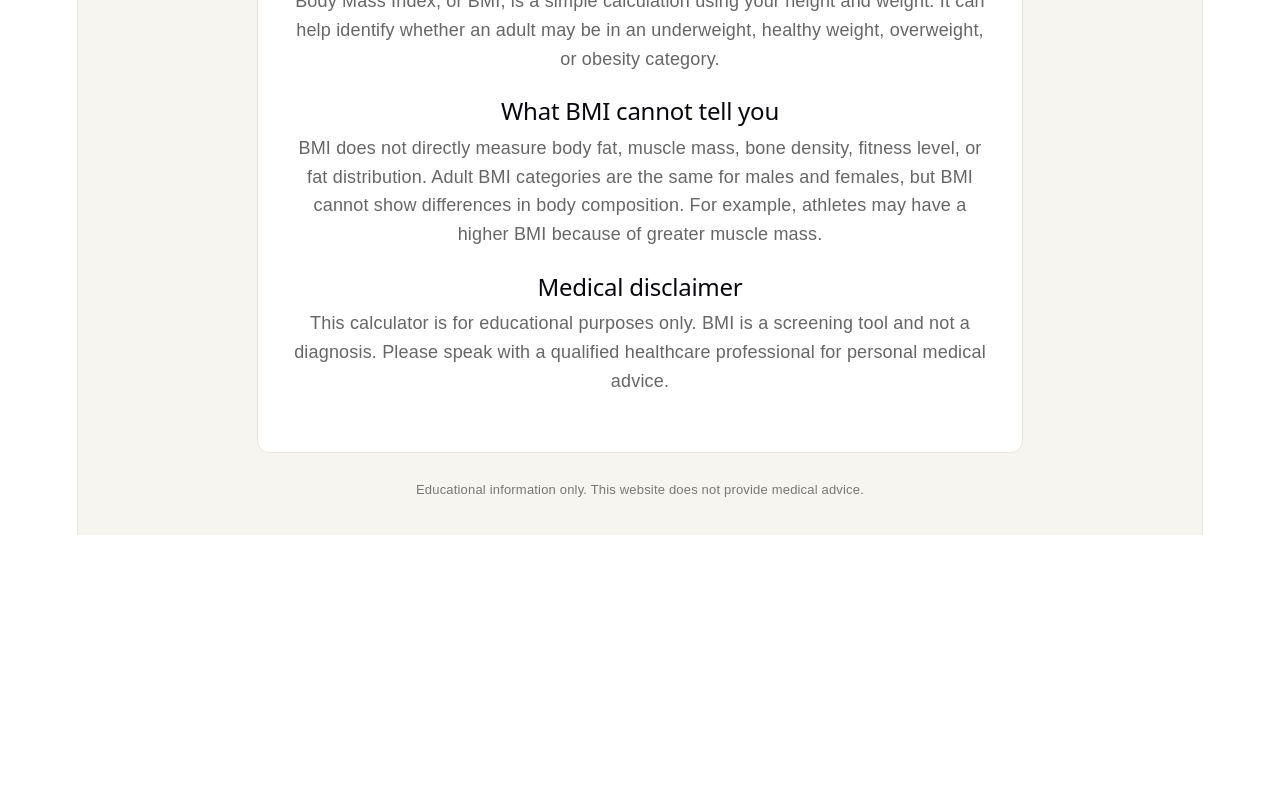
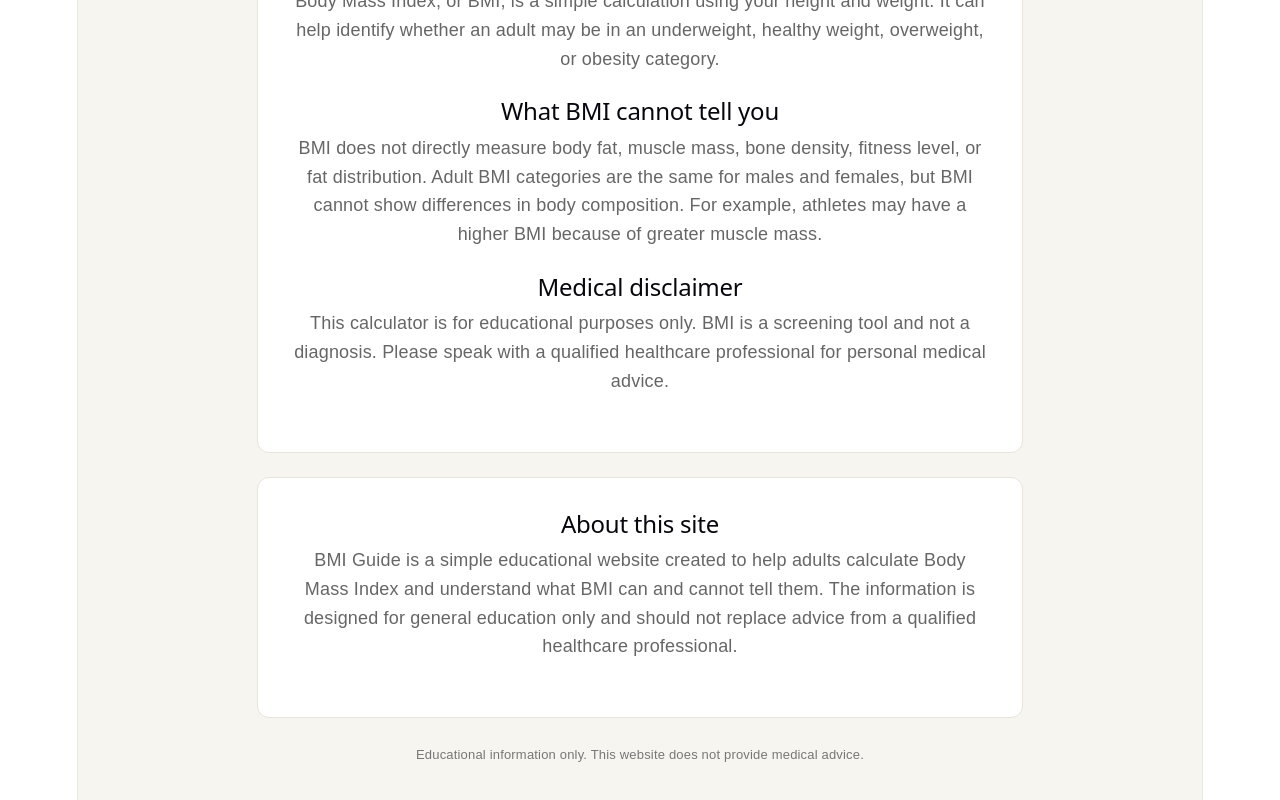
Before and after one commit to ykur7937-cyber/bmi-guide, a React (Vite) app: page / in a window 1280 px wide. Shown: the part 1352-2152 px from the top of the page. Before the commit the page ends 1887 px from the top, so only its background shows below. Built offline with nearby package versions, Linux system fonts and the light colour scheme.

Commit message:
Add about section

```diff
--- a/src/App.jsx
+++ b/src/App.jsx
@@ -34,6 +34,7 @@ export default function App() {
           <a style={styles.navLink} href="#categories">Categories</a>
           <a style={styles.navLink} href="#about-bmi">About BMI</a>
           <a style={styles.navLink} href="#disclaimer">Disclaimer</a>
+          <a style={styles.navLink} href="#about">About</a>
         </div>
       </div>
 
@@ -149,7 +150,15 @@ export default function App() {
           professional for personal medical advice.
         </p>
       </div>
-
+        <div id="about" style={styles.infoCard}>
+         <h2>About this site</h2>
+         <p style={styles.text}>
+          BMI Guide is a simple educational website created to help adults
+          calculate Body Mass Index and understand what BMI can and cannot tell
+          them. The information is designed for general education only and
+          should not replace advice from a qualified healthcare professional.
+        </p>
+      </div>
       <p style={styles.footer}>
         Educational information only. This website does not provide medical
         advice.
```
